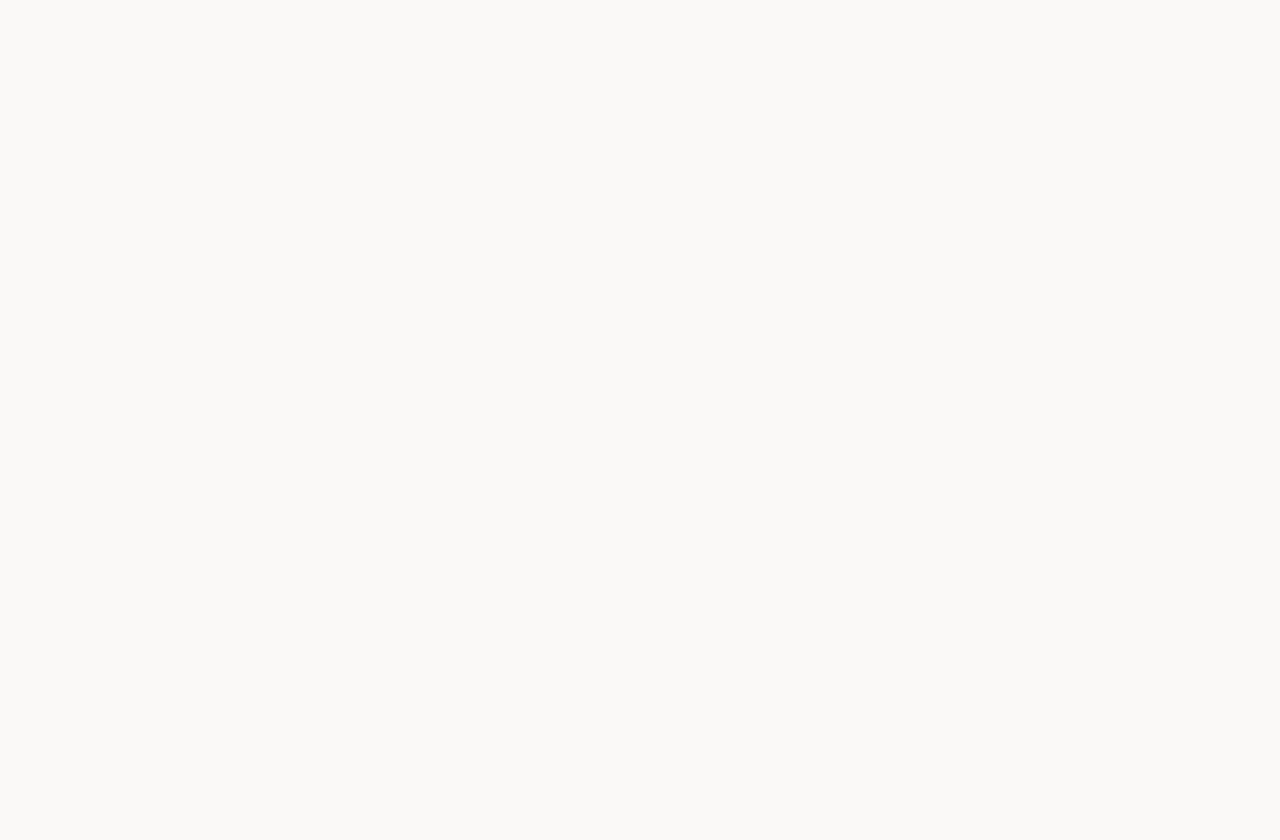
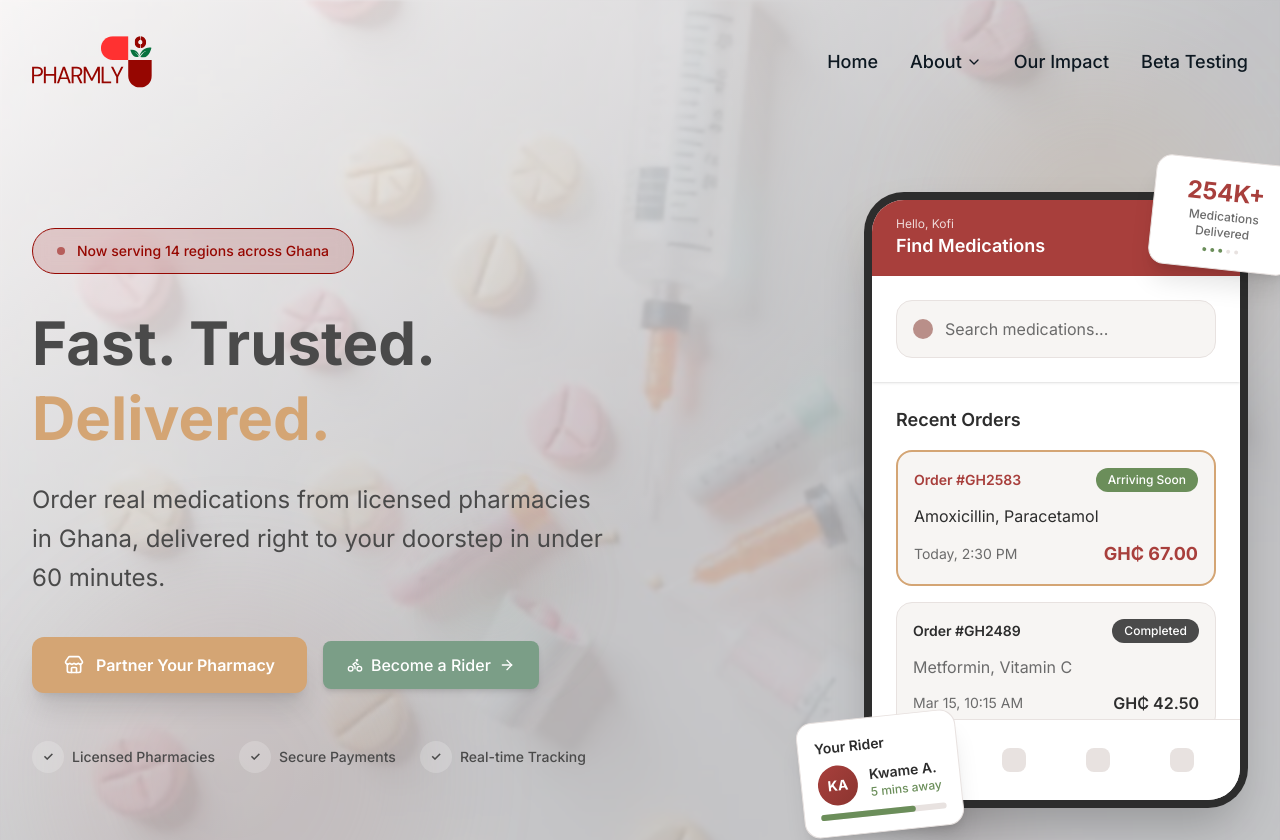
Before and after one commit to Korkoe27/pharmly-landing-page, a Next.js app: page / in a window 1280 px wide. Shown: the top 840 px of the page. Before the commit the page ends 800 px from the top, so only its background shows below. Built offline with nearby package versions, Linux system fonts and the light colour scheme.

Commit message:
adjusted visibility

```diff
--- a/src/app/page.tsx
+++ b/src/app/page.tsx
@@ -10,7 +10,7 @@ import WaitingList from "@/components/WaitingList";
 
 export default function Home() {
   return (
-    <div className="no-scrollbar h-sv hidden">
+    <div className="no-scrollbar h-sv">
     <Navbar/>
     <Hero />
     <WhyPharmly/>
```
